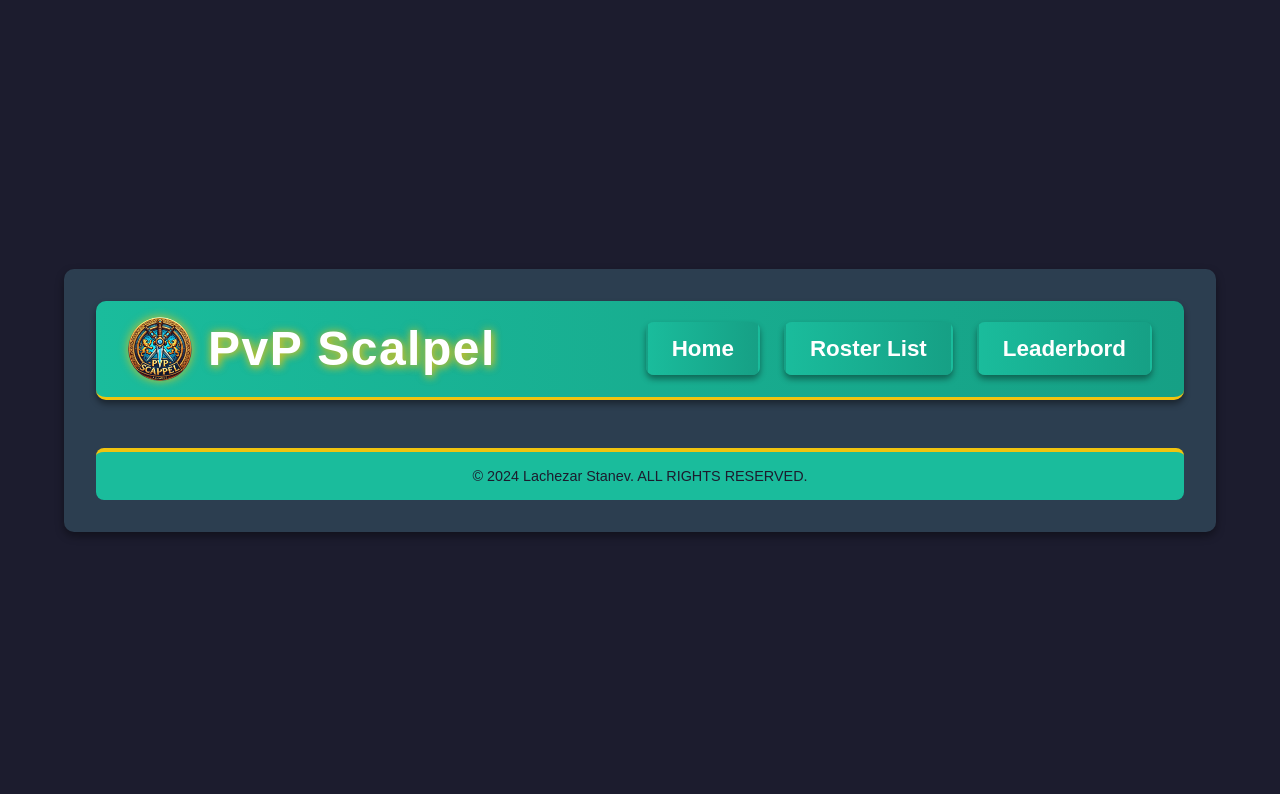
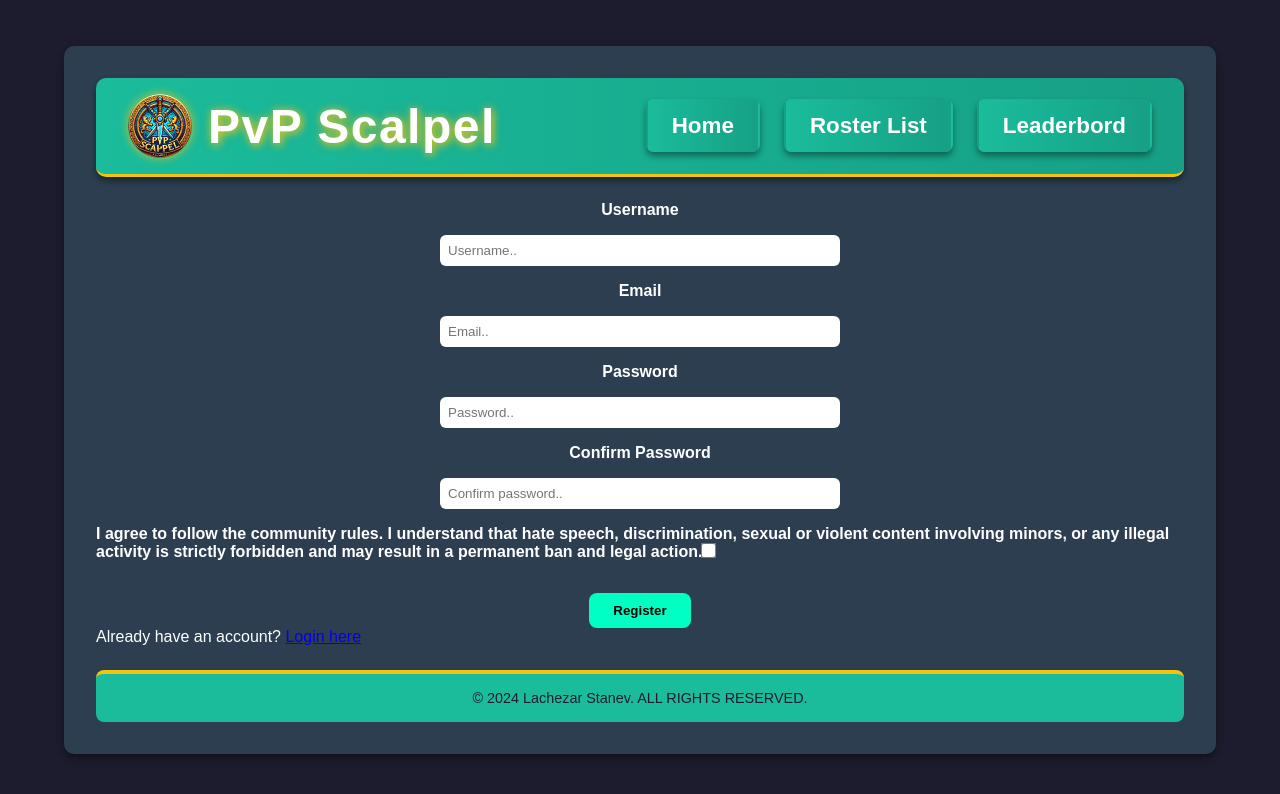
Before and after one commit to lStanev00/PvP-Scalpel-FrontEnd, a React (Vite) app: page /register in a window 1280 px wide. Shown: the top 794 px of the page. Built offline with nearby package versions, Linux system fonts and the light colour scheme.

Commit message:
Implementation of the register with css

```diff
--- a/src/App.jsx
+++ b/src/App.jsx
@@ -5,6 +5,7 @@ import LDB from "./pages/LDB";
 import RosterPage from "./pages/Roster";
 import GoToTopButton from "./components/topBtn";
 import CharDetails from "./pages/CharDetails.jsx";
+import Register from "./pages/register.jsx";
 
 function App() {
     return (
@@ -24,6 +25,7 @@ function App() {
                             <Route path='/roster' element={<RosterPage />}></Route>
                             <Route path='/leaderboard' element={<LDB />}></Route>
                             <Route path="/check/:server/:realm/:name" element={<CharDetails />}></Route>
+                            <Route path="/register" element={<Register />} />
                         </Routes>
 
                     </main>
--- /dev/null
+++ b/src/Styles/modular/register.module.css
@@ -0,0 +1,82 @@
+.registerBox {
+    background-color: #1c2533;
+    padding: 2rem;
+    border-radius: 12px;
+    max-width: 800px;
+    margin: 2rem auto;
+    color: #fff;
+    font-family: Arial, sans-serif;
+    box-shadow: 0 0 20px rgba(0, 255, 255, 0.1);
+  }
+
+  form {
+    display: flex;
+    flex-direction: column;
+    gap: 1rem;
+    align-items: center;
+  }
+
+  form label {
+    font-weight: bold;
+  }
+
+  form input[type="text"],
+  form input[type="email"],
+  form input[type="password"] {
+    padding: 0.5rem;
+    border-radius: 6px;
+    border: none;
+    width: 100%;
+    max-width: 400px;
+    background-color: #fff;
+    color: #000;
+  }
+
+  .termsLabel {
+    font-size: 0.9rem;
+    display: flex;
+    align-items: center;
+    gap: 0.5rem;
+    max-width: 90%;
+  }
+
+  form input[type="checkbox"] {
+    transform: scale(1.2);
+  }
+
+  .errorMsg {
+    color: #ff4d4d;
+    font-size: 0.8rem;
+    margin-top: -0.5rem;
+    margin-bottom: -0.5rem;
+  }
+
+  form button {
+    margin-top: 1rem;
+    padding: 0.6rem 1.5rem;
+    border: none;
+    border-radius: 8px;
+    background-color: #00ffc3;
+    font-weight: bold;
+    cursor: pointer;
+    transition: background-color 0.3s ease;
+  }
+
+  form button:hover {
+    background-color: #00d3a5;
+  }
+
+  form a {
+    color: #00ffff;
+    text-decoration: none;
+  }
+
+  form a:hover {
+    text-decoration: underline;
+  }
+
+  .bottomText {
+    text-align: center;
+    margin-top: 1rem;
+    font-size: 0.9rem;
+  }
--- a/src/pages/Register.jsx
+++ b/src/pages/Register.jsx
@@ -1,18 +1,109 @@
+import { useState } from "react";
+import Style from "../Styles/modular/register.module.css";
 
 export default function Register() {
-    return (<>
-        <div className="register-box">
-            <form action="post">
+    const [usernameError, setUsernameError] = useState();
+    const [emailError, setEmailError] = useState();
+    const [passError, setPassError] = useState();
+    const [rePassError, setRePassError] = useState();
+    const [checkError, setCheckError] = useState();
+
+    async function handleSubmit(e) {
+        e.preventDefault();
+
+        const formData = new FormData(e.target);
+        const username = formData.get("username")?.trim();
+        const email = formData.get("email")?.trim();
+        const password = formData.get("password");
+        const confirmPassword = formData.get("confirm-password");
+        const agreement = formData.get("agreement");
+
+        let isValid = true;
+
+        // Reset errors
+        setUsernameError(undefined);
+        setEmailError(undefined);
+        setPassError(undefined);
+        setRePassError(undefined);
+        setCheckError(undefined);
+
+        if (!username || username.length < 3) {
+            setUsernameError("Username must be at least 3 characters long.");
+            isValid = false;
+        }
+
+        if (!email || !/^[^\s@]+@[^\s@]+\.[^\s@]+$/.test(email)) {
+            setEmailError("Invalid email address.");
+            isValid = false;
+        }
+
+        if (!password || password.length < 6) {
+            setPassError("Password must be at least 6 characters.");
+            isValid = false;
+        }
+
+        if (password !== confirmPassword) {
+            setRePassError("Passwords do not match.");
+            isValid = false;
+        }
+
+        if (!agreement) {
+            setCheckError("You must agree to the community rules.");
+            isValid = false;
+        }
+
+        if (isValid) {
+            const apiEndpoint = `https://api.pvpscalpel.com/register`;
+            const req = await fetch(apiEndpoint, {
+                method: 'POST',
+                headers: {
+                    "Content-Type": "application/json",
+                    "600": "BasicPass"
+                },
+                body: JSON.stringify({
+                    username: username,
+                    email: email,
+                    password: password
+                })
+            });
+
+            console.log(req.status);
+            console.log("Form is valid. Submitting...");
+            // Example: send to backend or reset form
+        }
+    }
+
+    return (
+        <div className={Style["register-box"]}>
+            <form onSubmit={handleSubmit}>
                 <label>Username</label>
-                <input type="text" name="username" placeholder="Username.." required/>
+                <input type="text" name="username" placeholder="Username.." />
+                {usernameError && <p className={Style["error-msg"]}>{usernameError}</p>}
+
                 <label>Email</label>
-                <input type="text" name="email" placeholder="Email.." required/>
+                <input type="email" name="email" placeholder="Email.." />
+                {emailError && <p className={Style["error-msg"]}>{emailError}</p>}
+
                 <label>Password</label>
-                <input type="password" name="password" placeholder="Password.." required/>
+                <input type="password" name="password" placeholder="Password.." />
+                {passError && <p className={Style["error-msg"]}>{passError}</p>}
+
                 <label>Confirm Password</label>
-                <input type="password" name="confirm-password" placeholder="Password.." required/>
+                <input type="password" name="confirm-password" placeholder="Confirm password.." />
+                {rePassError && <p className={Style["error-msg"]}>{rePassError}</p>}
+
+                <label className={Style["terms-label"]}>
+                    I agree to follow the community rules. I understand that hate speech, discrimination,
+                    sexual or violent content involving minors, or any illegal activity is strictly forbidden
+                    and may result in a permanent ban and legal action.
+                    <input type="checkbox" name="agreement" />
+                </label>
+                {checkError && <p className={Style["error-msg"]}>{checkError}</p>}
+
+                <button type="submit">Register</button>
             </form>
+
             <p>Already have an account? <a href="/login">Login here</a></p>
         </div>
-    </>)
+    );
 }
```
